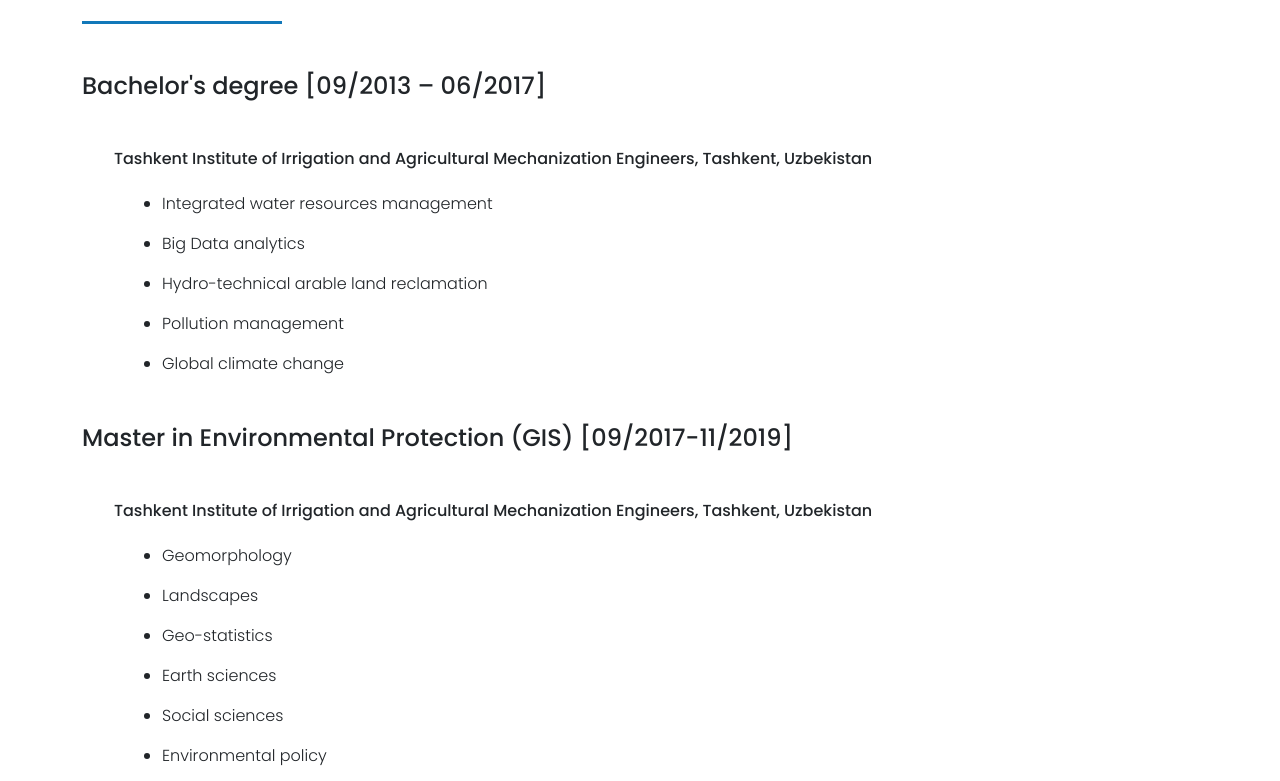
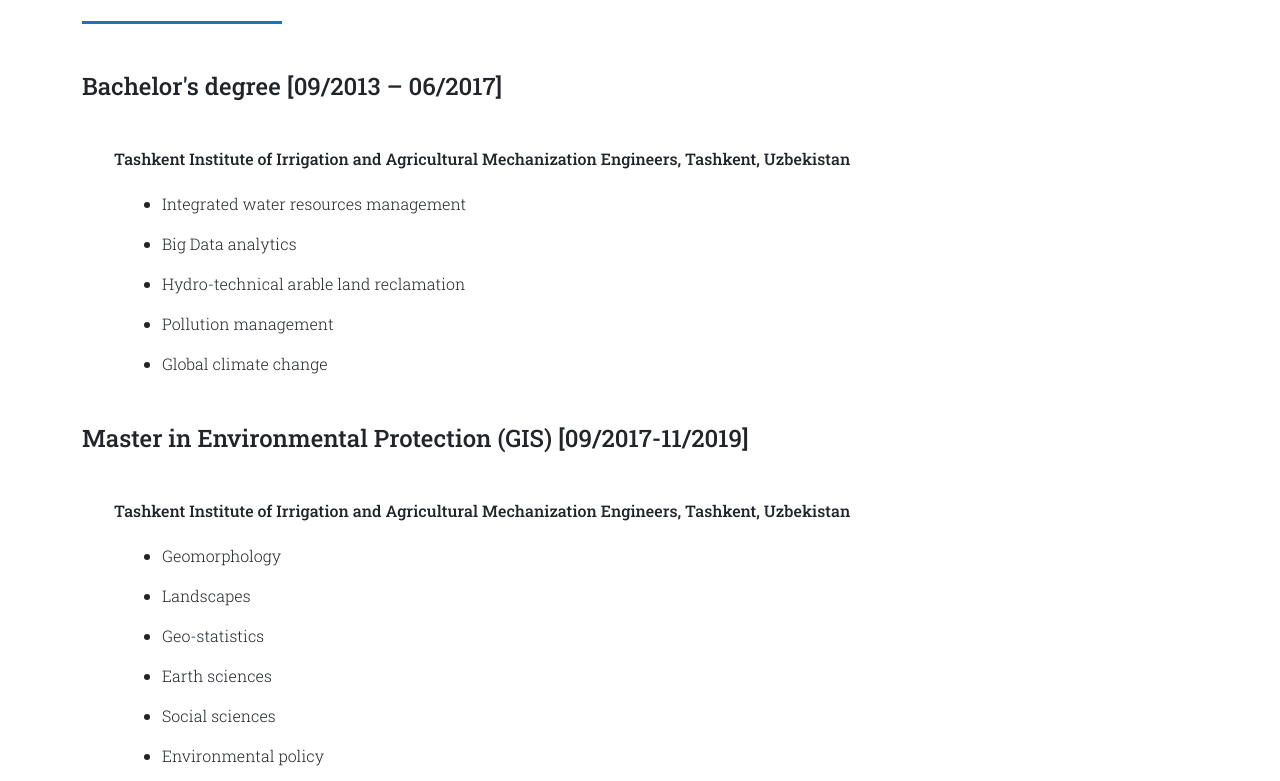
Before and after one commit to gayratbek-web-dev/portfolio-website, a plain HTML site: page teaching.html in a window 1280 px wide. Shown: the part 440-1221 px from the top of the page. Drawn offline with Linux system fonts and the light colour scheme.

Commit message:
new font

```diff
--- a/css/teaching.css
+++ b/css/teaching.css
@@ -1,5 +1,6 @@
+@import url("https://fonts.googleapis.com/css2?family=Roboto+Slab:wght@100..900&display=swap");
 * {
-  font-family: "Poppins";
+  font-family: "Roboto Slab";
   font-weight: 400;
 }
 .navbar-line {
```
Also changed, not shown: index.html (+4 -1 lines).
